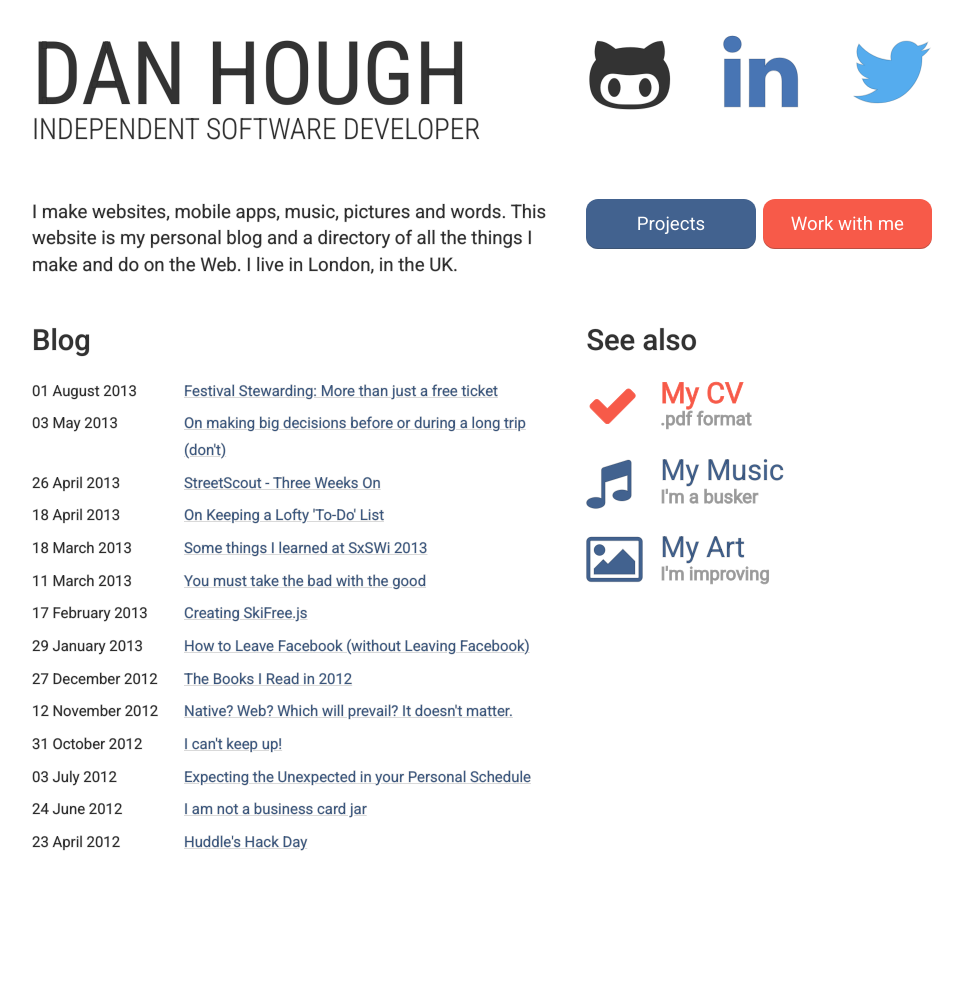
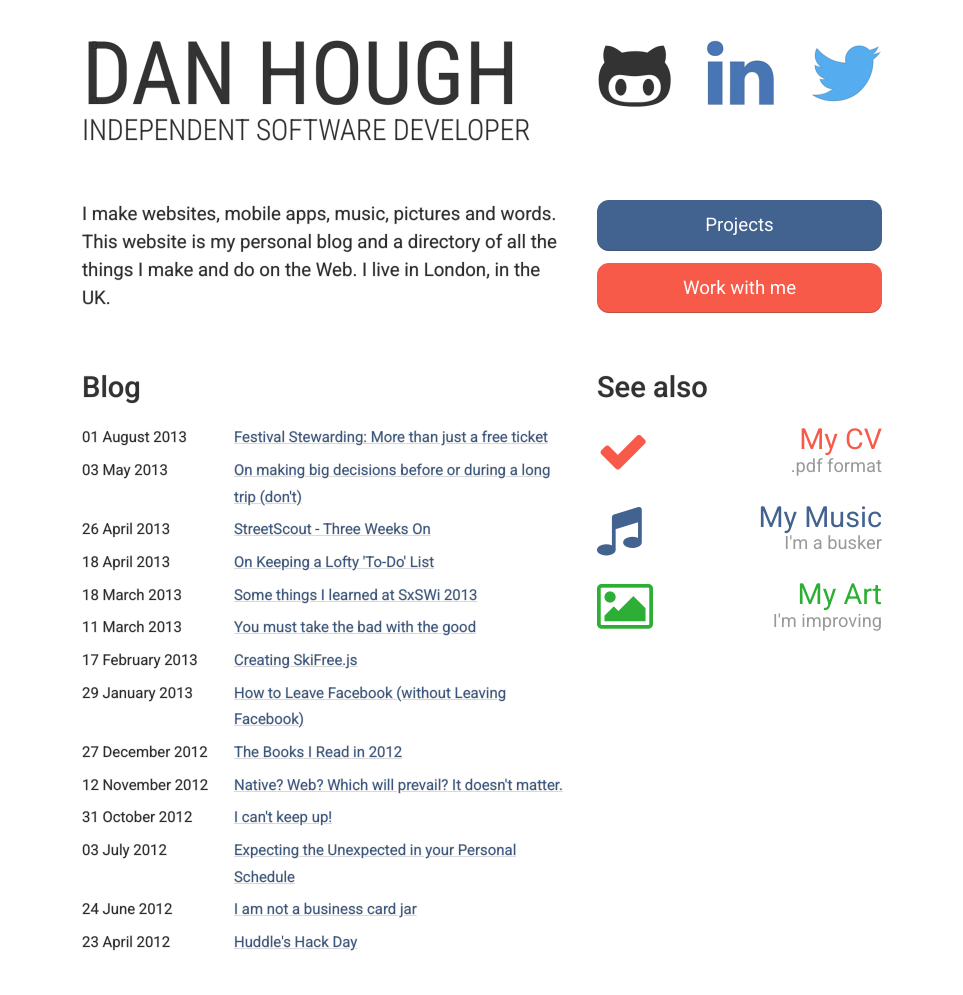
Before and after one commit to basicallydan/danhough.com, a Jekyll site: the page new.html, which Jekyll copies as it is, in a window 1280 px wide. Shown: the whole page, without its empty margins (158-1121 px from the left). Built offline with Jekyll 4.4.1, drawn with Linux system fonts in a browser that asks for light colours; before the commit the page ends 900 px from its top, so only the background shows below that.

Commit message:
Finally got the size right I think. Not sure about the green.

```diff
--- a/new.html
+++ b/new.html
@@ -9,28 +9,28 @@
 
 <body>
 	<div class="top-level-full-width header-container">
-		<h1 class="grid__item three-fifths palm--one-half lap--one-half">Dan Hough</h1><!--
+		<h1 class="grid__item five-eighths palm--one-half lap--one-half">Dan Hough</h1><!--
 
-	 --><div class="grid__item two-fifths top-navigation-items palm--one-half lap--one-half">
+	 --><div class="grid__item three-eighths top-navigation-items palm--one-half lap--one-half">
 			<a href="https://github.com/basicallydan" class="nav-github" target="_blank"><i class="fa fa-github-alt"></i></a>
 			<a href="http://www.linkedin.com/pub/daniel-hough/14/202/801" class="nav-linkedin" target="_blank"><i class="fa fa-linkedin"></i></a>
 			<a href="https://twitter.com/basicallydan" class="nav-twitter" target="_blank"><i class="fa fa-twitter"></i></a>
 		</div><!--
 
-		--><h2 class="grid__item three-fifths palm--one-whole lap--one-whole">Independent software developer</h2>
+		--><h2 class="grid__item five-eighths palm--one-whole lap--one-whole">Independent software developer</h2>
 	</div>
 
 	<div class="hero">
-		<div class="grid__item three-fifths palm--one-whole lap--one-whole">I make websites, mobile apps, music, pictures and words. This website is my personal blog and a directory of all the things I make and do on the Web. I live in London, in the UK.</div><!--
+		<div class="grid__item five-eighths palm--one-whole lap--one-whole intro">I make websites, mobile apps, music, pictures and words. This website is my personal blog and a directory of all the things I make and do on the Web. I live in London, in the UK.</div><!--
 
-		--><div class="grid__item two-fifths palm--one-whole lap--one-whole">
+		--><div class="grid__item three-eighths palm--one-whole lap--one-whole">
 			<a href="/projects" class="button button-projects">Projects</a>
 			<a href="/contact" class="button button-work-with-me">Work with me</a>
 		</div>
 	</div>
 
 	<div class="body">
-		<div class="grid__item three-fifths palm--one-whole lap--one-whole">
+		<div class="grid__item five-eighths palm--one-whole lap--one-whole">
 			<h2>Blog</h2>
 			<ul class="post-list">
 
@@ -93,7 +93,7 @@
 			</ul>
 		</div><!--
 
-		--><div class="grid__item two-fifths palm--one-whole lap--one-whole">
+		--><div class="grid__item three-eighths palm--one-whole lap--one-whole">
 			<h2>See also</h2>
 			<ul class="see-also-list">
 				<li class="see-also-list-item see-cv"><a href="/dan-hough-developer-cv-latest.pdf">
--- a/scss/main.css
+++ b/scss/main.css
@@ -2438,7 +2438,7 @@ table {
 body {
   margin: 24px auto;
   padding: 0 24px;
-  max-width: 900px;
+  max-width: 800px;
   font-size: 14pt;
   line-height: 20pt;
   color: #333333;
@@ -2494,9 +2494,9 @@ a:visited {
 .top-navigation-items {
   text-align: right; }
   .top-navigation-items a:link {
-    font-size: 65pt;
+    font-size: 58pt;
     display: inline-block;
-    margin: 6px 12px;
+    margin: 12px 24px;
     color: #333333;
     -webkit-transition: color 0.2s ease-in-out;
     -moz-transition: color 0.2s ease-in-out;
@@ -2523,8 +2523,8 @@ a:visited {
       color: #1a1a1a; }
   .top-navigation-items a.nav-linkedin {
     color: #4875b4;
-    margin-left: 37px;
-    margin-right: 37px; }
+    margin-left: 8px;
+    margin-right: 8px; }
     .top-navigation-items a.nav-linkedin:hover {
       color: #395d90; }
   .top-navigation-items a.nav-twitter {
@@ -2535,8 +2535,11 @@ a:visited {
 
 .hero div {
   margin-top: 48px; }
+.hero .intro {
+  line-height: 28px; }
 .hero .button {
-  width: 49%;
+  width: 100%;
+  margin-bottom: 12px;
   text-decoration: none; }
   .hero .button:last-child {
     float: right; }
@@ -2656,13 +2659,13 @@ a:visited {
     margin-bottom: 24px; }
     .see-also-list .see-also-list-item.see-cv .title, .see-also-list .see-also-list-item.see-cv .icon {
       color: #f75a49;
-      -webkit-text-stroke: 1px rgba(247, 90, 73, 0.85); }
-    .see-also-list .see-also-list-item.see-music .title .title, .see-also-list .see-also-list-item.see-music .title .icon {
+      -webkit-text-stroke: 0; }
+    .see-also-list .see-also-list-item.see-music .title, .see-also-list .see-also-list-item.see-music .icon {
       color: #42628f;
-      -webkit-text-stroke: 1px rgba(66, 98, 143, 0.85); }
-    .see-also-list .see-also-list-item.see-art .title .title, .see-also-list .see-also-list-item.see-art .title .icon {
-      color: #333333;
-      -webkit-text-stroke: 1px rgba(51, 51, 51, 0.85); }
+      -webkit-text-stroke: 0; }
+    .see-also-list .see-also-list-item.see-art .title, .see-also-list .see-also-list-item.see-art .icon {
+      color: #2caf34;
+      -webkit-text-stroke: 0; }
     .see-also-list .see-also-list-item .icon {
       font-size: 2em;
       display: block;
@@ -2672,9 +2675,11 @@ a:visited {
       float: left; }
     .see-also-list .see-also-list-item .title {
       display: block;
-      font-size: 1.1em; }
+      font-size: 1.1em;
+      text-align: right; }
     .see-also-list .see-also-list-item .subtitle {
       display: block;
       color: #999999;
-      -webkit-text-stroke: 1px rgba(153, 153, 153, 0.85);
-      font-size: 0.7em; }
+      -webkit-text-stroke: 0;
+      font-size: 0.7em;
+      text-align: right; }
```
Also changed, not shown: scss/main.scss (+23 -13 lines).
